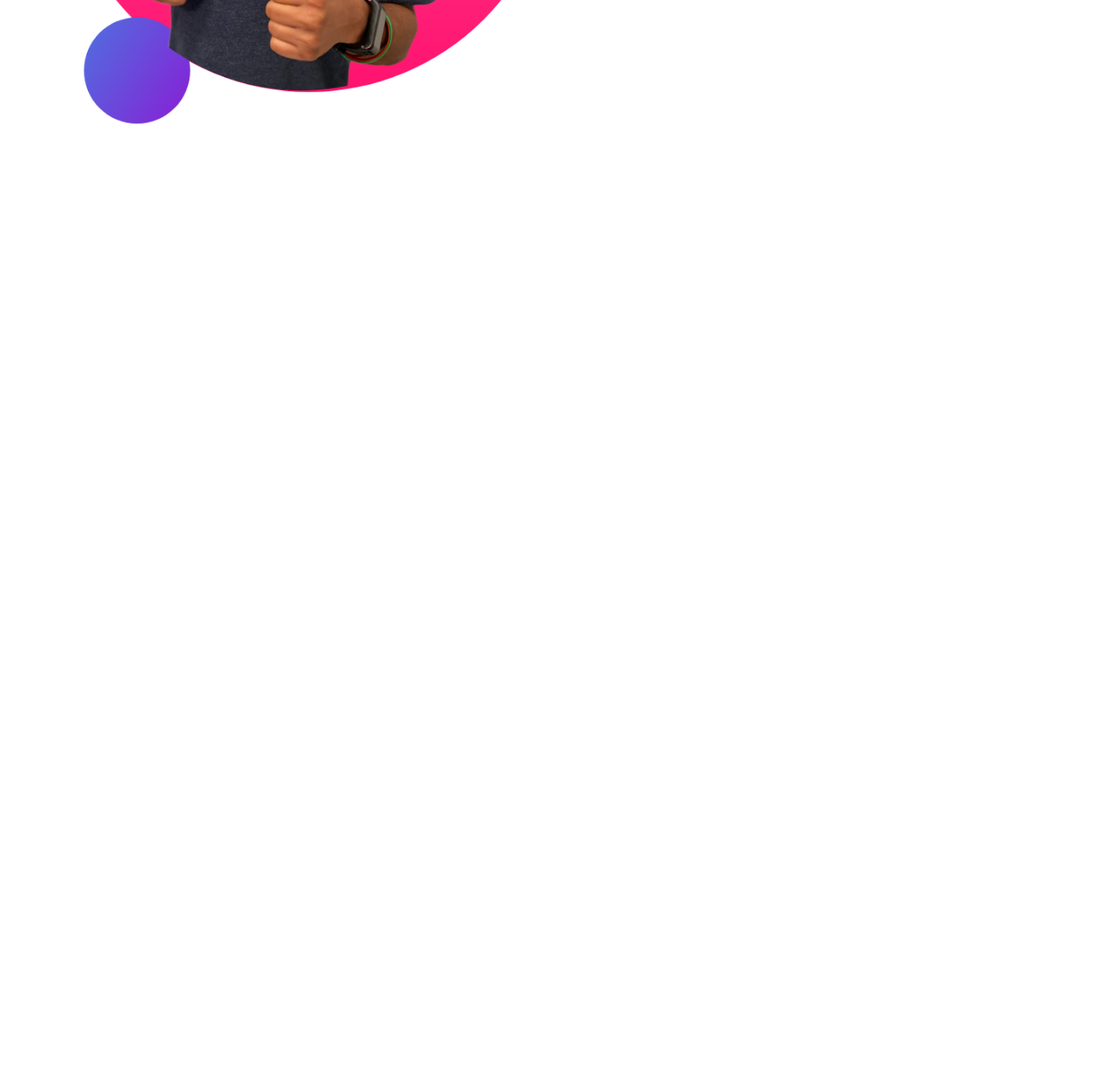
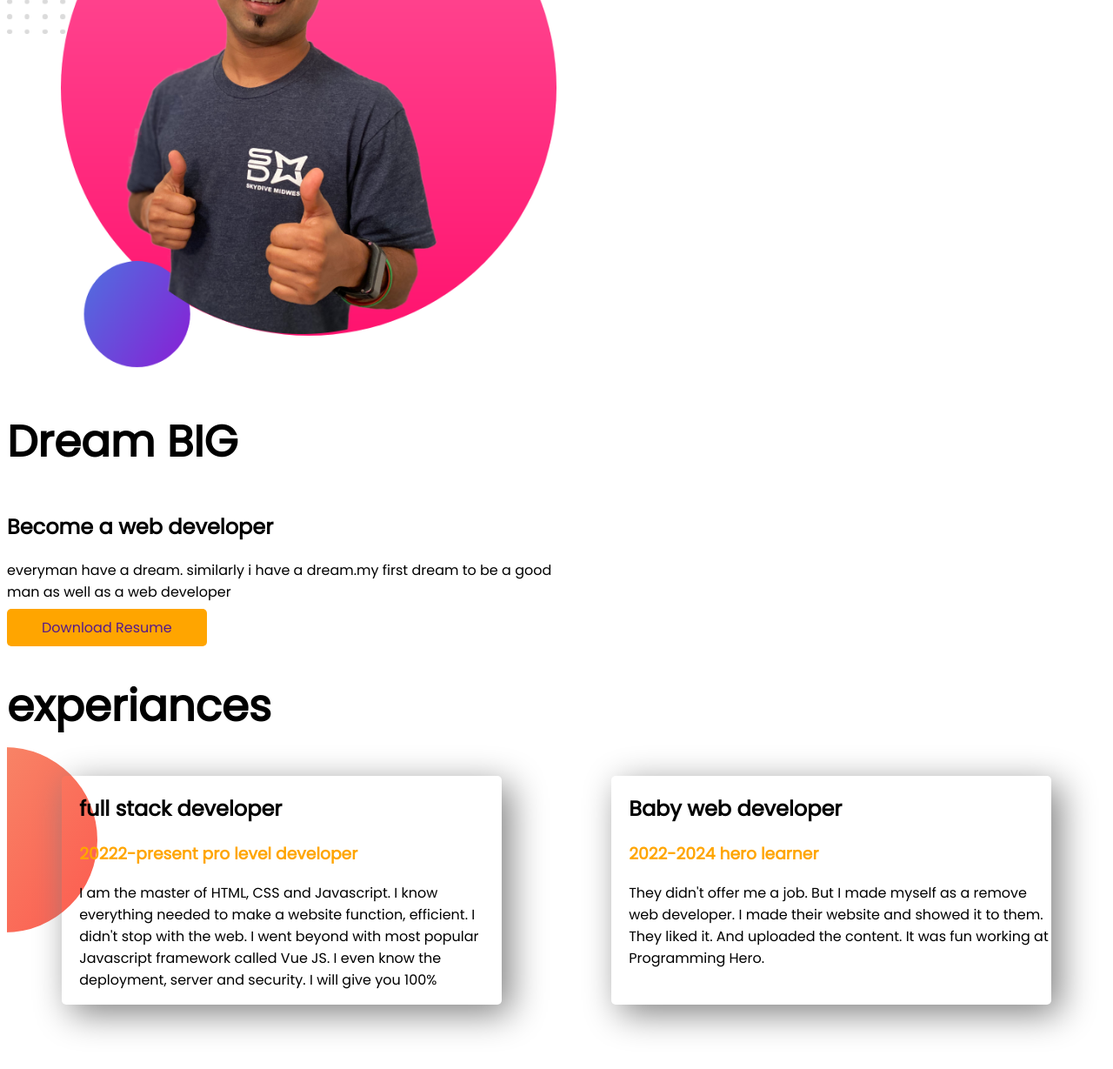
Before and after one commit to atiqullah14/developer-portfolio-two, a plain HTML site: page index.html in a window 1280 px wide. Shown: the part 1257-2486 px from the top of the page at 87% size. Before the commit the page ends 1557 px from the top, so only its background shows below. Drawn offline with Linux system fonts and the light colour scheme.

Commit message:
footer and experiance added

```diff
--- a/index.html
+++ b/index.html
@@ -21,7 +21,6 @@
 </div>
 
 <div class="half-width">
-
     <img src="images/jhankar.png" alt="">
     </div>
     </section>
@@ -37,6 +36,21 @@
     <a class="link-button"target="_blank" href="">Download Resume</a>
 </div>
     </section>
+    <section class="experiance-area">
+        <h1>experiances</h1>
+        <div class="flexible-container">
+            <div class="experiance-item">
+            <h2>full stack developer</h2>
+            <h3 class="orange-color">20222-present pro level developer</h3>
+            <p>I am the master of HTML, CSS and Javascript. I know everything needed to make a website function, efficient. I didn't stop with the web. I went beyond with most popular Javascript framework called Vue JS. I even know the deployment, server and security. I will give you 100%</p>
+    </div>
+<div class="experiance-item">
+    <h2> Baby web developer</h2>
+    <h3 class="orange-color">2022-2024 hero learner</h3>
+    <p>They didn't offer me a job. But I made myself as a remove web developer. I made their website and showed it to them. They liked it. And uploaded the content. It was fun working at Programming Hero. </p>
+</div>
+</div>
+    </section>
 
 </body>
 </html>
--- a/style.css
+++ b/style.css
@@ -8,12 +8,13 @@ h1{
 color: orange
 
 }
-section{
+.flexible-container{
     display: flex;
 margin-bottom: 150px;
 }
 .half-width{
     width: 50%;
+
 }
 .half-width img{
     width: 100%;
@@ -22,7 +23,7 @@ margin-bottom: 150px;
     text-decoration: none;
     background color:orange;
     padding:10px 40px;
-    border-radius: 5px;
+    border-radius:5px;
 
 }
 .top-banner{
@@ -34,3 +35,26 @@ margin-bottom: 150px;
 .link-button{
     background-color: orange;
 }
+.experiance-item{
+    box-shadow: 10px 10px 40px gray;
+    width: 40%;
+    margin-left: 5%;
+    margin-right: 5%;
+    padding-left: 20px;
+    border-radius: 5px;
+}
+.experiance-area{
+    background-image: url(images/exp-bg.png);
+    background-repeat: no-repeat;
+    background-position: left;
+}
+#web-dev-experiance{
+     border-image: linear-gradient(blue cyan);
+ border-left: 7px solid;
+ border-image-slice: 1;
+}
+#full-stack-experiance{
+    border-image: linear-gradient(blue cyan);
+    border-left: 7px solid;
+    border-image-slice: 1;
+}
```
